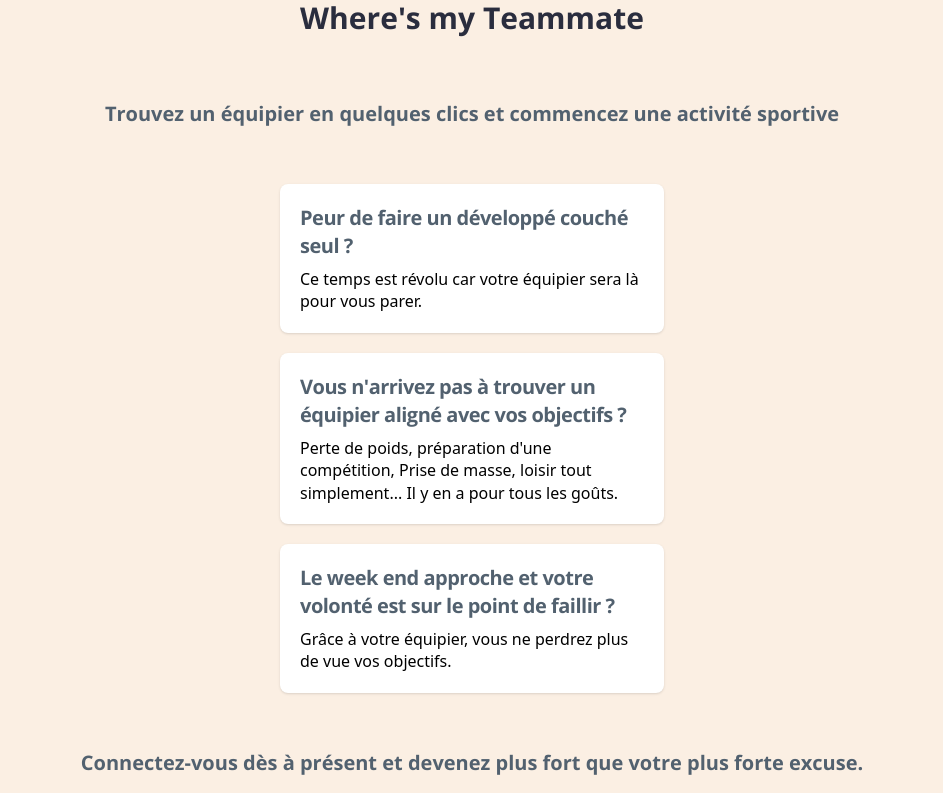
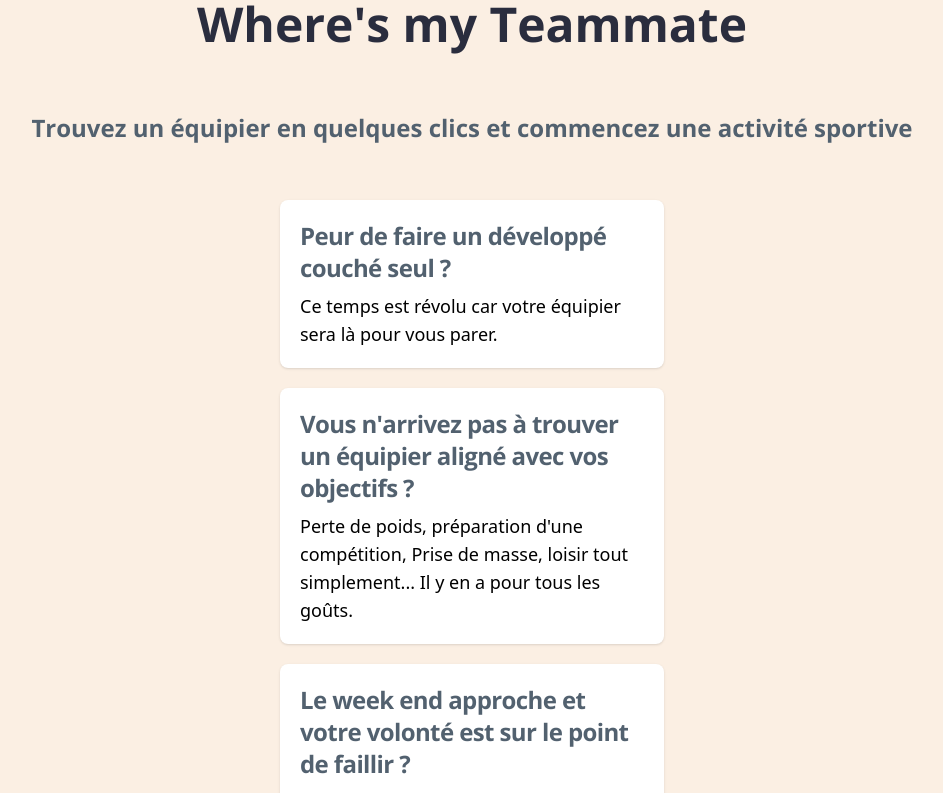
Before and after one commit to DamienDeSousa/wheres-my-bro, a Next.js app: page / in a window 1280 px wide. Shown: the top 793 px of the page, without its empty margins (168-1111 px from the left). Built offline with nearby package versions, Linux system fonts and the light colour scheme; no server answers.

Commit message:
# responsive home page

```diff
--- a/app/globals.css
+++ b/app/globals.css
@@ -32,3 +32,21 @@ button {
 input {
   font-size: 1rem; /* 20px */
 }
+
+/* lg */
+@media (min-width: 1024px) {
+  h1 {
+    font-size: 3rem; /* 48px */
+    line-height: 1;
+  }
+
+  h2 {
+    font-size: 1.5rem; /* 24px */
+    line-height: 2rem; /* 32px */
+  }
+
+  body {
+    font-size: 1.125rem; /* 18px */
+    line-height: 1.75rem; /* 28px */
+  }
+}
--- a/app/layout.tsx
+++ b/app/layout.tsx
@@ -13,17 +13,17 @@ export const metadata: Metadata = {
 export default async function RootLayout({ children }: { children: React.ReactNode }) {
   return (
     <html lang="fr" className={`${openSans.variable}`}>
-      <body className="min-h-screen w-screen">
-        <NextAuthProvider>
-          <header className="mb-14 px-2 flex flex-col gap-3">
+      <NextAuthProvider>
+        <body className="min-h-screen w-screen lg:flex lg:flex-col lg:items-center lg:justify-center">
+          <header className="mb-14 px-2 flex flex-col gap-3 md:px-10">
             <h1 className="text-center">Where's my Teammate</h1>
             <Menu />
           </header>
           <main className="flex items-center justify-center w-full">
-            <div className="px-2 pb-4 w-full">{children}</div>
+            <div className="px-2 pb-4 w-full md:px-10">{children}</div>
           </main>
-        </NextAuthProvider>
-      </body>
+        </body>
+      </NextAuthProvider>
     </html>
   )
 }
--- a/components/inputs/button.components.tsx
+++ b/components/inputs/button.components.tsx
@@ -15,7 +15,7 @@ const getClassFromVariant = (variant: EButtonVariation): string => {
       return 'font-medium text-[#5DA3E8] hover:text-[#1C6FC3] hover:underline'
     case EButtonVariation.DEFAULT:
     default:
-      return 'text-white bg-[#5DA3E8] hover:bg-[#1C6FC3] rounded-lg px-10 py-3 focus:outline-none w-full'
+      return 'text-white bg-[#5DA3E8] hover:bg-[#1C6FC3] rounded-lg px-10 py-3 focus:outline-none w-full md:w-72'
   }
 }
 
```
